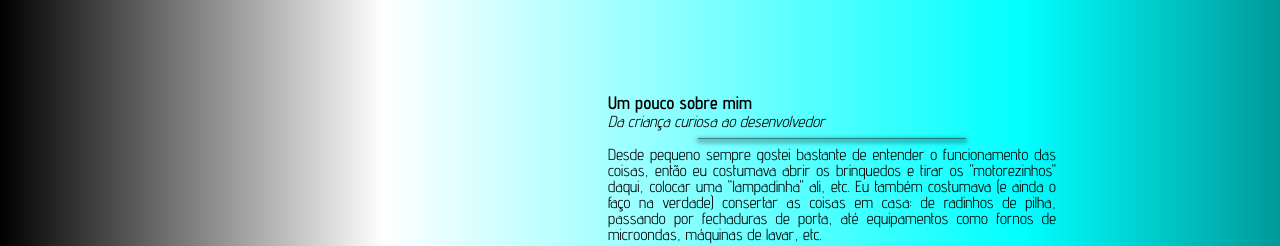
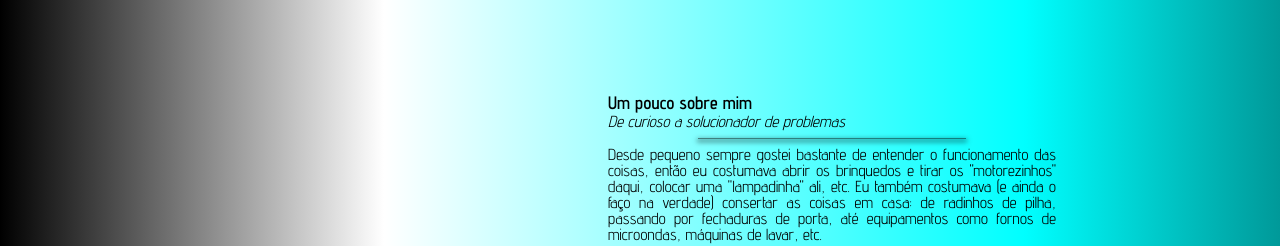
Before and after one commit to GuilhermeSoaresGarcia/portfolio, a Next.js app: page /about in a window 1280 px wide. Shown: the top 246 px of the page. Built offline with nearby package versions, Linux system fonts and the light colour scheme.

Commit message:
Update page.tsx

```diff
--- a/app/about/page.tsx
+++ b/app/about/page.tsx
@@ -5,7 +5,7 @@ export default function About() {
   return (
     <div className="about-container">
       <h1>Um pouco sobre mim</h1>
-      <h2>Da criança curiosa ao desenvolvedor</h2>
+      <h2>De curioso a solucionador de problemas</h2>
       <hr />
       <p>
         Desde pequeno sempre gostei bastante de entender o funcionamento das coisas, então eu costumava abrir os brinquedos e tirar os "motorezinhos" daqui,
```
